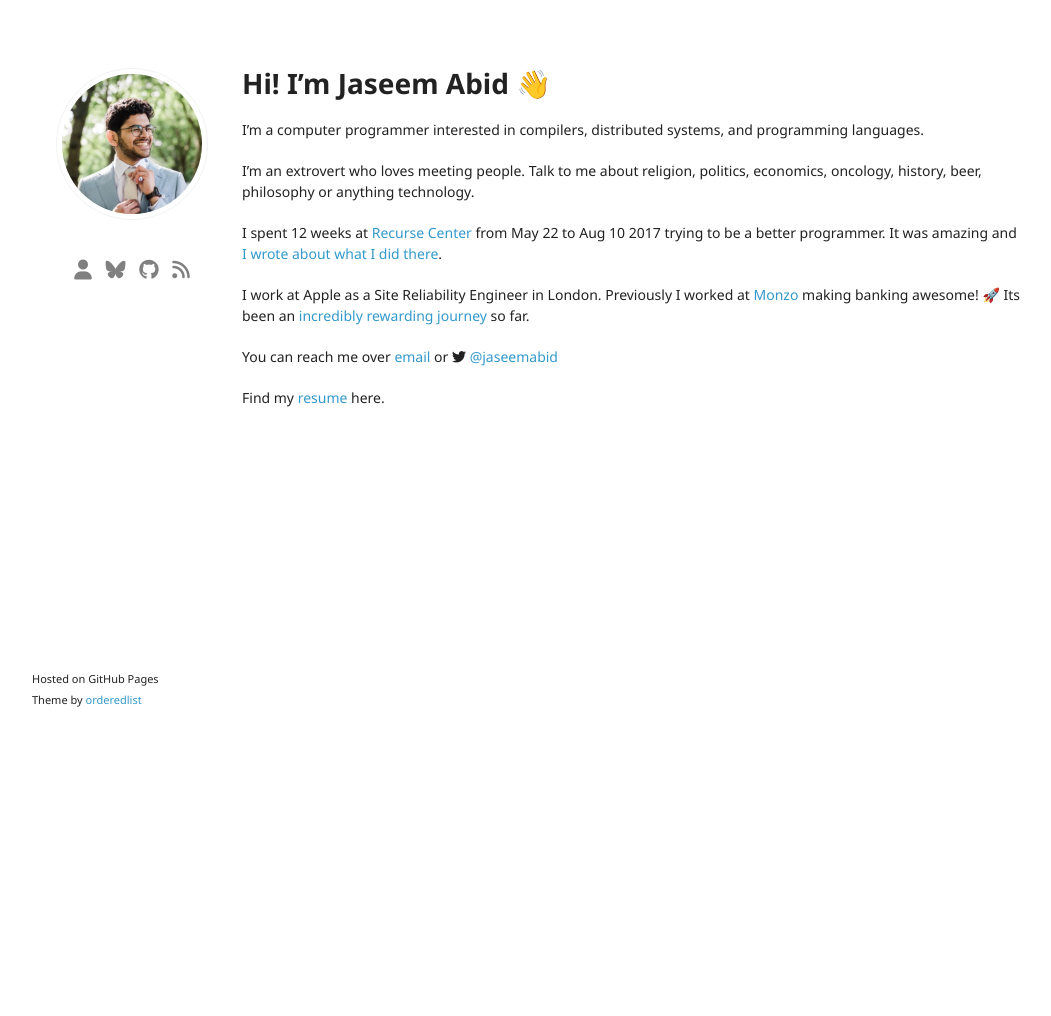
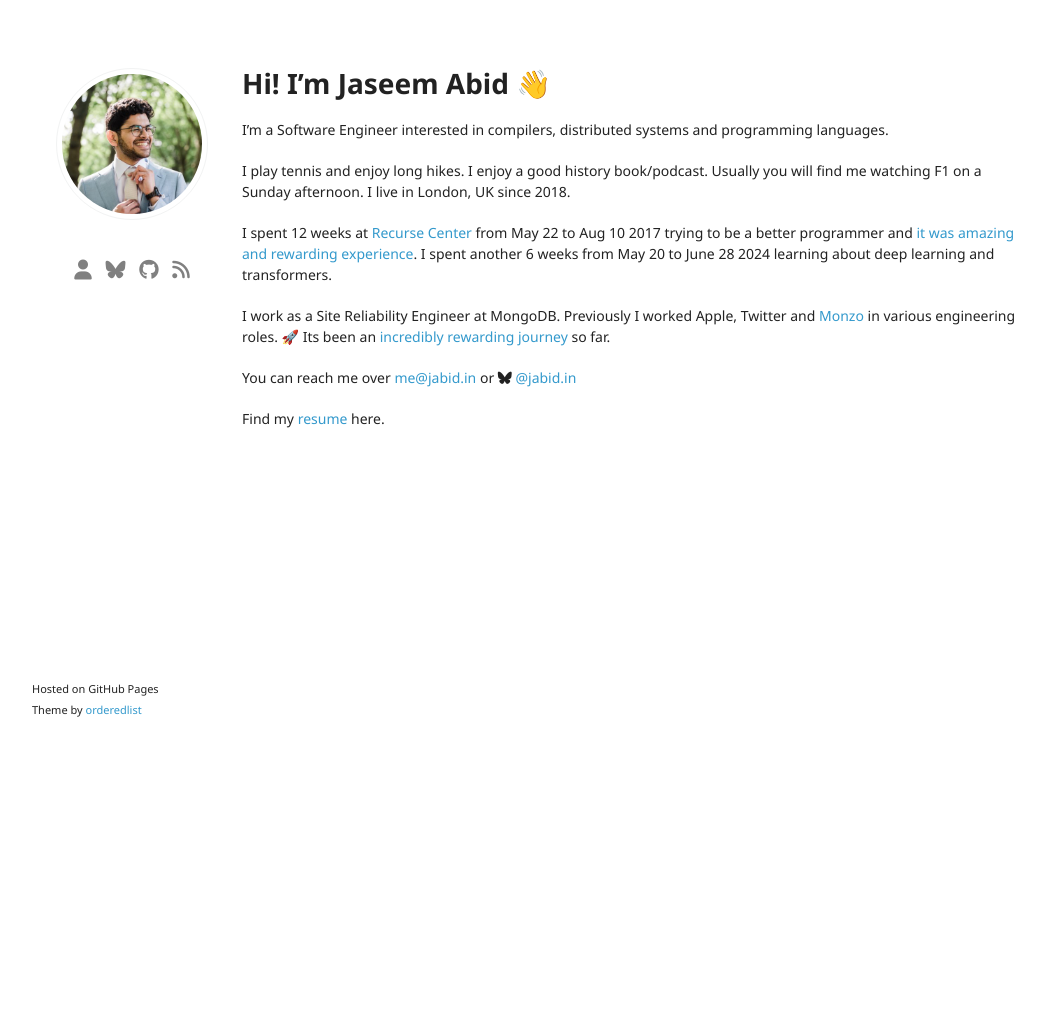
Before and after one commit to jaseemabid/blog, a Jekyll site: the page built from about.md, in a window 1280 px wide. Shown: the whole page, without its empty margins (8-1059 px from the left). Built offline with Jekyll 4.4.1, drawn with Linux system fonts in a browser that asks for light colours.

Commit message:
Update about.md

```diff
--- a/about.md
+++ b/about.md
@@ -6,22 +6,24 @@ permalink: /about
 
 # Hi! I'm Jaseem Abid 👋
 
-I'm a computer programmer interested in compilers, distributed systems, and
+I'm a Software Engineer interested in compilers, distributed systems and
 programming languages.
 
-I'm an extrovert who loves meeting people. Talk to me about religion, politics,
-economics, oncology, history, beer, philosophy or anything technology.
+I play tennis and enjoy long hikes. I enjoy a good history book/podcast. Usually
+you will find me watching F1 on a Sunday afternoon. I live in London, UK since
+2018.
 
 I spent 12 weeks at [Recurse Center](https://recurse.com) from May 22 to Aug 10
-2017 trying to be a better programmer. It was amazing and [I wrote about what I
-did there][rc blog].
+2017 trying to be a better programmer and [it was amazing and rewarding
+experience][rc blog]. I spent another 6 weeks from May 20 to June 28 2024
+learning about deep learning and transformers.
 
-I work at Apple as a Site Reliability Engineer in London. Previously I worked at
-[Monzo](https://monzo.com) making banking awesome! 🚀 Its been an [incredibly
-rewarding journey][monzo blog] so far.
+I work as a Site Reliability Engineer at MongoDB. Previously I worked Apple,
+Twitter and [Monzo](https://monzo.com) in various engineering roles. 🚀
+Its been an [incredibly rewarding journey][monzo blog] so far.
 
-You can reach me over [email](mailto:jaseemabid@gmail.com) or
-<i class="fab fa-twitter"></i> [@jaseemabid](https://twitter.com/jaseemabid)
+You can reach me over [me@jabid.in](mailto:me@jabid.in) or <i class="fab
+fa-bluesky"></i> [@jabid.in](https://bsky.app/profile/jabid.in)
 
 Find my [resume](/Jaseem Abid.pdf) here.
 
```
